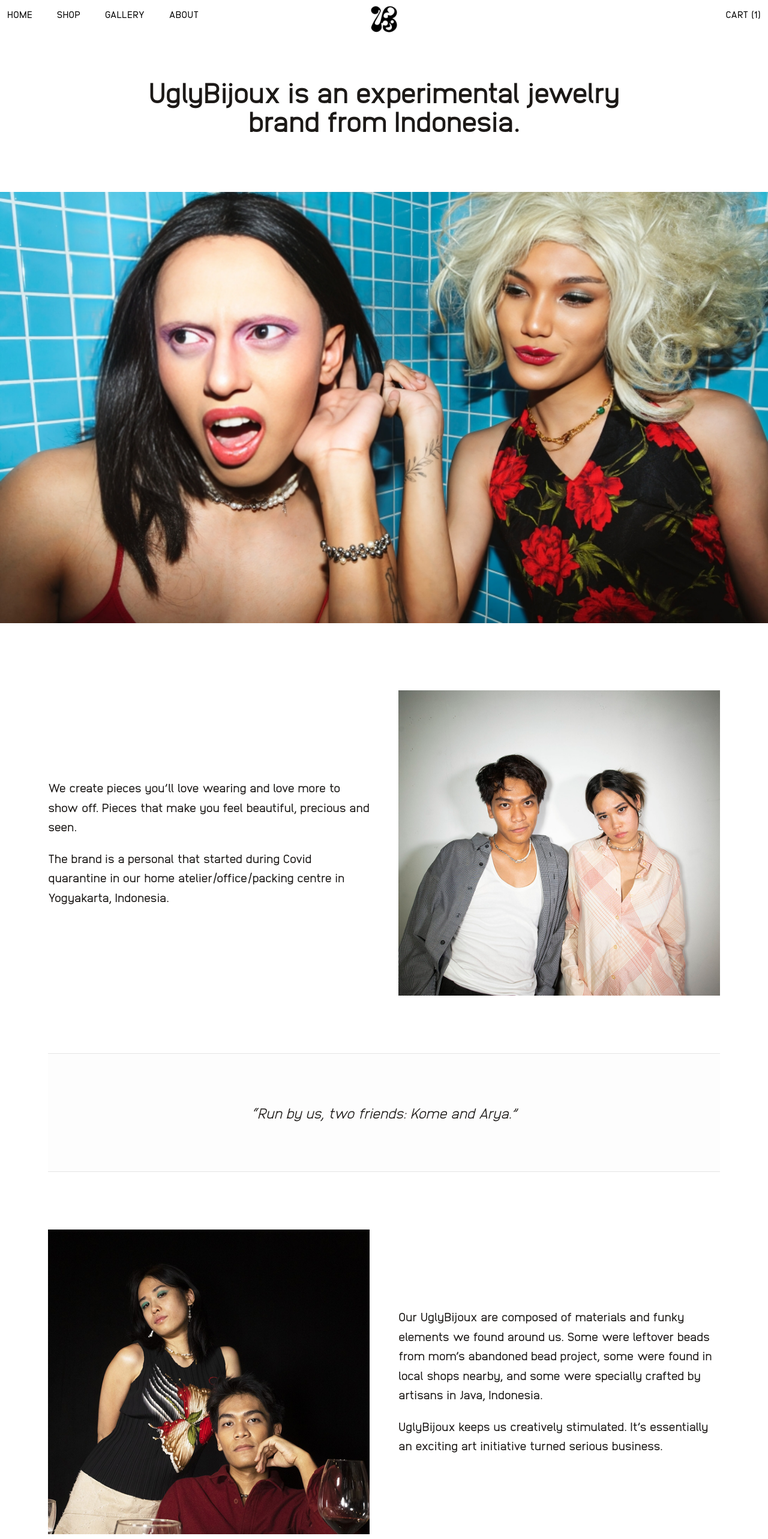
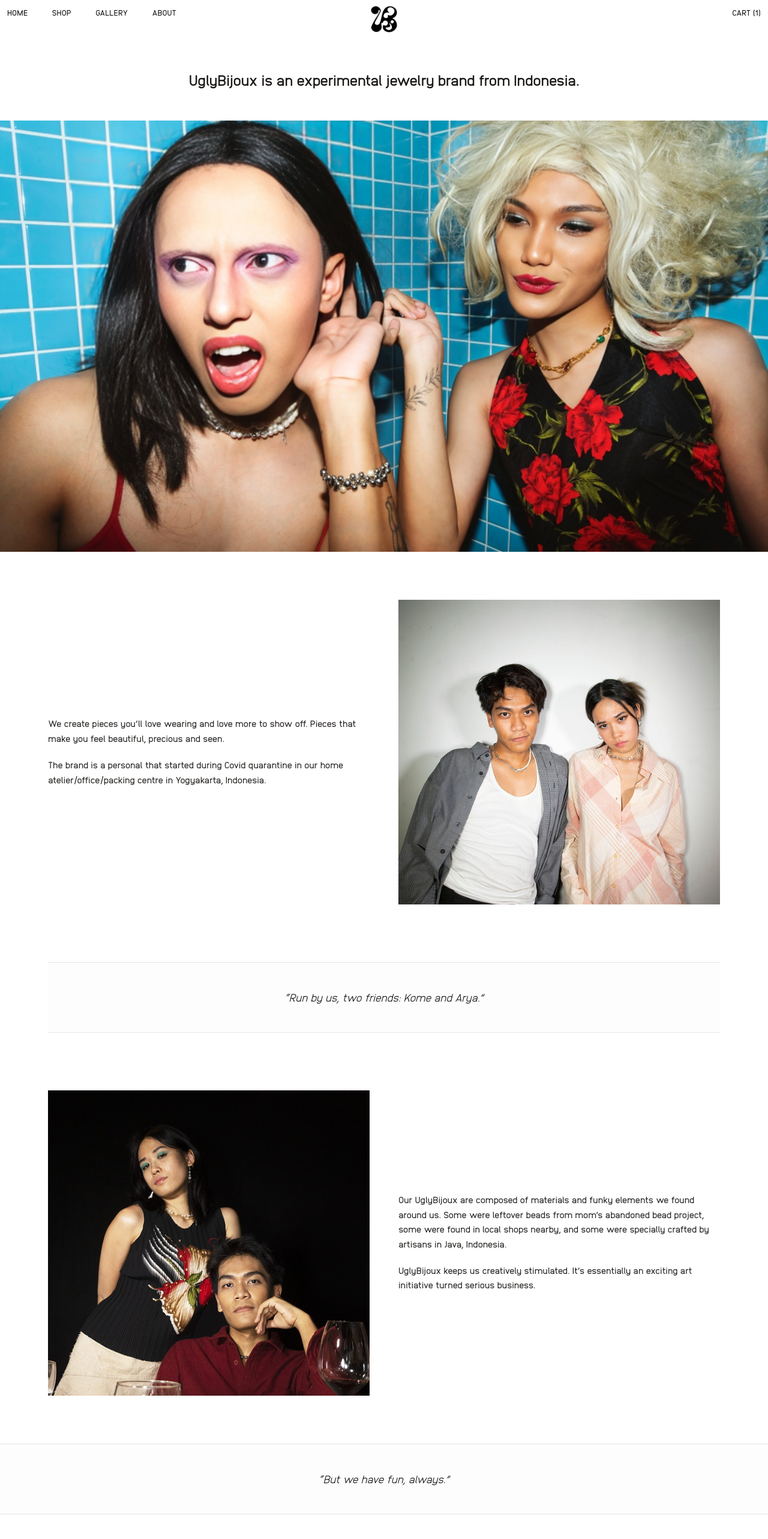
Before and after one commit to putrasitorus456/uglybijoux-web, a Next.js app: page /about in a window 1280 px wide. Shown: the top 2566 px of the page at 60% size. Built offline with nearby package versions, Linux system fonts and the light colour scheme.

Commit message:
fixing text and hover effect

```diff
--- a/app/about/page.tsx
+++ b/app/about/page.tsx
@@ -9,9 +9,9 @@
     <main className="bg-white text-stone-900 font-anodina text-base leading-relaxed">
 
       {/* Hero Title Section */}
-      <section className="text-center px-6 sm:px-10 md:px-20 pt-32 pb-24">
+      <section className="text-center px-6 sm:px-10 md:px-20 pt-28 pb-12">
         <FadeIn yOffset={30}>
-          <h1 className="text-3xl sm:text-4xl md:text-5xl font-semibold tracking-tight max-w-4xl mx-auto">
+          <h1 className="text-[20px] sm:text-[20px] md:text-[25px] font-semibold tracking-tight max-w-4xl mx-auto">
             UglyBijoux is an experimental jewelry brand from Indonesia.
           </h1>
         </FadeIn>
@@ -29,11 +29,11 @@
       </FadeIn>
 
       {/* Main Story Section */}
-      <section className="py-28 px-6 sm:px-10 md:px-20 max-w-7xl mx-auto space-y-24">
+      <section className="py-20 px-6 sm:px-10 md:px-20 max-w-7xl mx-auto space-y-24">
 
         {/* Block 1 */}
         <FadeIn yOffset={30}>
-          <div className="grid md:grid-cols-2 gap-12 text-[20px] items-center">
+          <div className="grid md:grid-cols-2 gap-12 font-regular text-[15px] items-center">
             <div>
               <p className="mb-5">
                 We create pieces you&rsquo;ll love wearing and love more to show off. Pieces that make you feel beautiful, precious and seen.
@@ -51,9 +51,9 @@
         </FadeIn>
 
       {/* Statement Section */}
-      <section className="px-6 sm:px-10 md:px-20 text-center py-20 border-y border-neutral-200 bg-[#fdfdfd]">
+      <section className="px-6 sm:px-10 md:px-20 text-center py-10 border-y border-neutral-200 bg-[#fdfdfd]">
         <FadeIn yOffset={30}>
-          <blockquote className="max-w-3xl mx-auto text-xl sm:text-2xl font-light leading-8 sm:leading-9 italic">
+          <blockquote className="max-w-3xl mx-auto text-[18px] font-light leading-8 sm:leading-9 italic">
             “Run by us, two friends: Kome and Arya.”
           </blockquote>
         </FadeIn>
@@ -61,7 +61,7 @@
 
         {/* Block 2 */}
         <FadeIn yOffset={30}>
-          <div className="grid md:grid-cols-2 gap-12 text-[20px] items-center md:flex-row-reverse">
+          <div className="grid md:grid-cols-2 gap-12 text-[15px] items-center md:flex-row-reverse">
             <img
               src="/images/about-2.png"
               alt="Materials"
@@ -80,16 +80,16 @@
       </section>
 
       {/* Statement Section */}
-      <section className="px-6 sm:px-10 md:px-20 text-center py-20 border-y border-neutral-200 bg-[#fdfdfd]">
+      <section className="px-6 sm:px-10 md:px-20 text-center py-10 border-y border-neutral-200 bg-[#fdfdfd]">
         <FadeIn yOffset={30}>
-          <blockquote className="max-w-3xl mx-auto text-xl sm:text-2xl font-light leading-8 sm:leading-9 italic">
+          <blockquote className="max-w-3xl mx-auto text-[18px] font-light leading-8 sm:leading-9 italic">
             “But we have fun, always.”
           </blockquote>
         </FadeIn>
       </section>
 
       {/* Outro Content */}
-      <section className="py-28 px-6 sm:px-10 md:px-20 max-w-4xl mx-auto space-y-6 text-lg leading-8">
+      <section className="py-28 px-6 sm:px-10 md:px-20 max-w-4xl mx-auto space-y-6 text-[15px] leading-8">
         <FadeIn yOffset={30}>
           <p>
             The joy of running the brand is rooted in the creation process. And disrupting what&rsquo;s normally considered ugly or pretty.
@@ -104,7 +104,7 @@
             We&rsquo;re really just making pieces that we love and adore — secretly hoping that you will too.
           </p>
           <div className="mt-10 flex flex-wrap items-center gap-6">
-            <p className="font-semibold text-xl">Let&rsquo;s start!</p>
+            <p className="font-semibold text-[18px]">Let&rsquo;s start!</p>
             <Link
               href="/products"
               className="inline-flex items-center gap-3 px-6 py-2 border border-black text-black uppercase tracking-wide font-medium hover:bg-black hover:text-white transition-all duration-300"
--- a/app/page.tsx
+++ b/app/page.tsx
@@ -18,7 +18,7 @@
           />
         </div>
 
-        {/* Hero Content */}
+        {/* Hero Content
         <div className="relative z-10 px-6 md:px-12 pt-28 pb-32 max-w-7xl mx-auto">
           <FadeIn yOffset={20}>
             <div className="bg-white text-black w-fit px-6 py-6 sm:px-10 sm:py-8 shadow-xl max-w-md sm:max-w-lg">
@@ -45,7 +45,7 @@
               </Link>
             </div>
           </FadeIn>
-        </div>
+        </div>*/}
       </main>
       <ProductSection />
       <main className="relative w-full bg-white min-h-screen overflow-hidden pt-16">
--- a/app/products/page.tsx
+++ b/app/products/page.tsx
@@ -12,7 +12,7 @@
       {/* Hero Title Section */}
       <section className="text-center px-6 sm:px-10 md:px-20 pt-32 pb-12">
         <FadeIn yOffset={30}>
-          <h1 className="text-3xl sm:text-4xl md:text-5xl font-semibold tracking-tight max-w-4xl mx-auto">
+          <h1 className="text-[20px] sm:text-[20px] md:text-[25px] font-semibold tracking-tight max-w-4xl mx-auto">
             Explore UglyBijoux.
           </h1>
         </FadeIn>
--- a/components/Footer.tsx
+++ b/components/Footer.tsx
@@ -20,7 +20,7 @@
 
         {/* Copyright */}
         <div className="text-[10px] sm:text-xs tracking-widest uppercase opacity-50">
-          © {new Date().getFullYear()} Uglybijoux. All rights reserved.
+          © {new Date().getFullYear()} Uglybijoux.
         </div>
       </div>
     </footer>
--- a/components/Header.tsx
+++ b/components/Header.tsx
@@ -1,57 +1,36 @@
 "use client";
 
 import Link from "next/link";
-import { useEffect, useRef, useState } from "react";
+import { useState } from "react";
 
 export default function Header() {
   const [isMobileMenuOpen, setIsMobileMenuOpen] = useState(false);
   const [showMobileShop, setShowMobileShop] = useState(false);
-  const [showShopDropdown, setShowShopDropdown] = useState(false);
-  const dropdownRef = useRef<HTMLDivElement | null>(null);
-
-  useEffect(() => {
-    const handleClickOutside = (event: MouseEvent) => {
-      if (
-        dropdownRef.current &&
-        !dropdownRef.current.contains(event.target as Node)
-      ) {
-        setShowShopDropdown(false);
-      }
-    };
-
-    if (showShopDropdown) {
-      document.addEventListener("mousedown", handleClickOutside);
-    }
-
-    return () => {
-      document.removeEventListener("mousedown", handleClickOutside);
-    };
-  }, [showShopDropdown]);
 
   return (
     <header className="bg-white fixed top-0 left-0 w-full z-30 px-4 sm:px-6 transition-all duration-300">
       <div className="max-w-screen-xl mx-auto h-16 grid grid-cols-3">
         {/* Left - Menu (mobile) */}
-        <div className="md:hidden absolute left-3 top-3 text-m uppercase font-medium tracking-wide text-left">
+        <div className="md:hidden absolute left-3 top-3 text-sm uppercase font-medium tracking-wide text-left">
           <button onClick={() => setIsMobileMenuOpen(true)}>MENU</button>
         </div>
 
         {/* Left - Nav (desktop) */}
-        <nav className="hidden md:flex flex-wrap gap-x-10 gap-y-2 text-m text-black uppercase tracking-wide font-medium absolute top-3 left-3">
+        <nav className="hidden md:flex flex-wrap gap-x-10 gap-y-2 text-[13px] text-black font-medium uppercase tracking-wide font-medium absolute top-3 left-3">
           <Link href="/" className="hover:underline">Home</Link>
 
-          {/* Shop Dropdown */}
-          <div className="relative" ref={dropdownRef}>
-            <button
-              onClick={() => setShowShopDropdown(!showShopDropdown)}
-              className="hover:underline cursor-pointer uppercase text-m font-medium tracking-wide"
+          {/* Shop Dropdown - Hover */}
+          <div className="relative group">
+            <Link
+              href="/products"
+              className="hover:underline uppercase text-[13px] font-medium tracking-wide"
             >
               SHOP
-            </button>
+            </Link>
 
-            {showShopDropdown && (
-              <div className="absolute left-0 top-full mt-2 bg-white border border-gray-200 shadow-lg rounded-md p-3 z-50 w-48">
-                <ul className="text-sm font-normal space-y-1 text-black">
+            {/* Dropdown */}
+            <div className="absolute left-0 top-full bg-white border border-gray-200 shadow-lg rounded-md p-3 z-50 w-48 hidden group-hover:block">
+              <ul className="text-xs font-normal space-y-1 text-black">
                 <li className="hover:underline"><Link href="/products">All</Link></li>
                 <li className="hover:underline"><Link href="/products?filter=necklaces">Necklaces</Link></li>
                 <li className="hover:underline"><Link href="/products?filter=bracelets">Bracelets</Link></li>
@@ -60,9 +39,7 @@
                 <li className="hover:underline"><Link href="/collections">Shop by Collection</Link></li>
               </ul>
             </div>
-            )}
           </div>
-
           <Link href="/gallery" className="hover:underline">Gallery</Link>
           <Link href="/about" className="hover:underline">About</Link>
         </nav>
@@ -79,7 +56,7 @@
         </div>
 
         {/* Right - Cart */}
-        <div className="absolute top-3 right-3 text-m font-medium text-black tracking-wide uppercase">
+        <div className="absolute top-3 right-3 text-[13px] font-medium text-black tracking-wide uppercase">
           Cart (1)
         </div>
       </div>
@@ -88,13 +65,13 @@
       {isMobileMenuOpen && (
         <div className="md:hidden fixed inset-0 z-40 bg-white px-6 py-6 overflow-auto">
           <div className="flex justify-between items-center mb-6">
-            <span className="text-m font-semibold uppercase tracking-wide">MENU</span>
+            <span className="text-sm font-semibold uppercase tracking-wide">MENU</span>
             <button onClick={() => setIsMobileMenuOpen(false)} className="text-2xl leading-none">
               &times;
             </button>
           </div>
 
-          <nav className="flex flex-col gap-4 text-m font-medium uppercase tracking-wider text-black">
+          <nav className="flex flex-col gap-4 text-sm font-medium uppercase tracking-wider text-black">
             <Link href="/" onClick={() => setIsMobileMenuOpen(false)} className="hover:underline">
               Home
             </Link>
--- a/components/PageNotReady.tsx
+++ b/components/PageNotReady.tsx
@@ -6,15 +6,15 @@
 export default function PageNotReady() {
   return (
     <main className="font-anodina flex flex-col items-center justify-center h-[80vh] text-center px-4">
-      <h1 className="text-3xl sm:text-4xl md:text-5xl font-anodina font-bold text-black mb-4">
+      <h1 className="text-[20px] sm:text-[20px] md:text-[25px] font-anodina font-bold text-black mb-4">
         Page not ready yet...
       </h1>
-      <p className="text-base sm:text-lg text-gray-400 max-w-md">
+      <p className="text-[15px] text-gray-400 max-w-md">
         We’re still polishing this page to make it look fabulous. Please come back later!
       </p>
       <Link
         href="/"
-        className="mt-6 inline-block text-sm sm:text-base px-5 py-2 rounded-full bg-slate-900 text-white hover:bg-slate-800 transition"
+        className="mt-6 inline-block text-sm sm:text-[15px] px-5 py-2 rounded-full bg-slate-900 text-white hover:bg-slate-800 transition"
       >
         Back to Home
       </Link>
```
Lines whose indentation alone changed are shown as unchanged.
